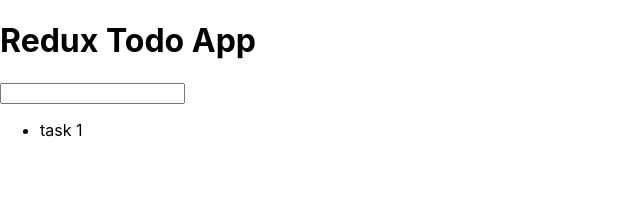
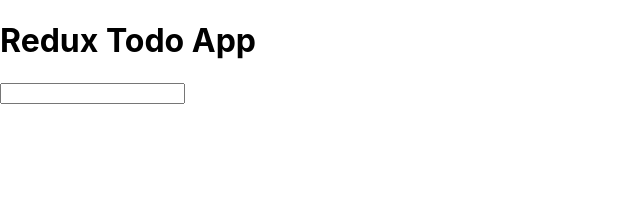
Before and after one commit to neilgebhard/redux-todo-app, a React (Create React App) app: page / in a window 1280 px wide. Shown: the top 210 px of the page, without its empty margins (0-640 px from the left). Built offline with nearby package versions, Linux system fonts and the light colour scheme.

Commit message:
:broom: Remove initial state

```diff
--- a/src/features/todo/todoSlice.ts
+++ b/src/features/todo/todoSlice.ts
@@ -12,7 +12,7 @@
 }
 
 const initialState: TodoState = {
-  tasks: [{ id: "iojsdifj", text: "task 1" }],
+  tasks: [],
 };
 
 export const todoSlice = createSlice({
```
